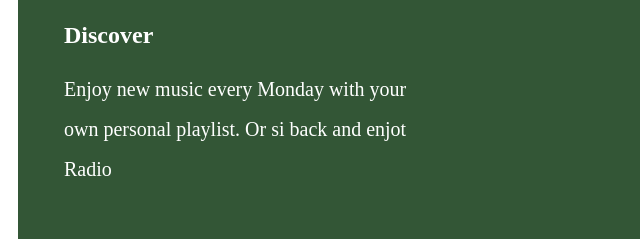
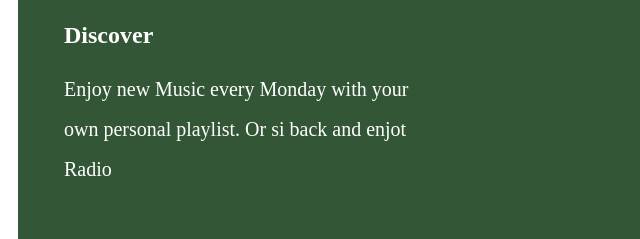
Before and after one commit to DesarrolladoresMasquerades/m1_d06-lab-css_spotify_clone-Lebow-cloud, a plain HTML site: page index.html in a window 1280 px wide. Shown: the part 1882-2121 px from the top of the page, 0-640 px from the left. Drawn offline with Linux system fonts and the light colour scheme.

Commit message:
Final Sol

```diff
--- a/index.html
+++ b/index.html
@@ -69,7 +69,7 @@
         <h2>Browse</h2>
           <p>Check out the latest charts, brand new releases and great playlist for right now</p>
         <h2>Discover</h2>
-          <p>Enjoy new music every Monday with your own personal playlist. Or si back and enjot Radio</p>
+          <p>Enjoy new Music every Monday with your own personal playlist. Or si back and enjot Radio</p>
     </div>
     <div>
       <img class=white-logo src = "images/spotify-icon-white.png">
```
